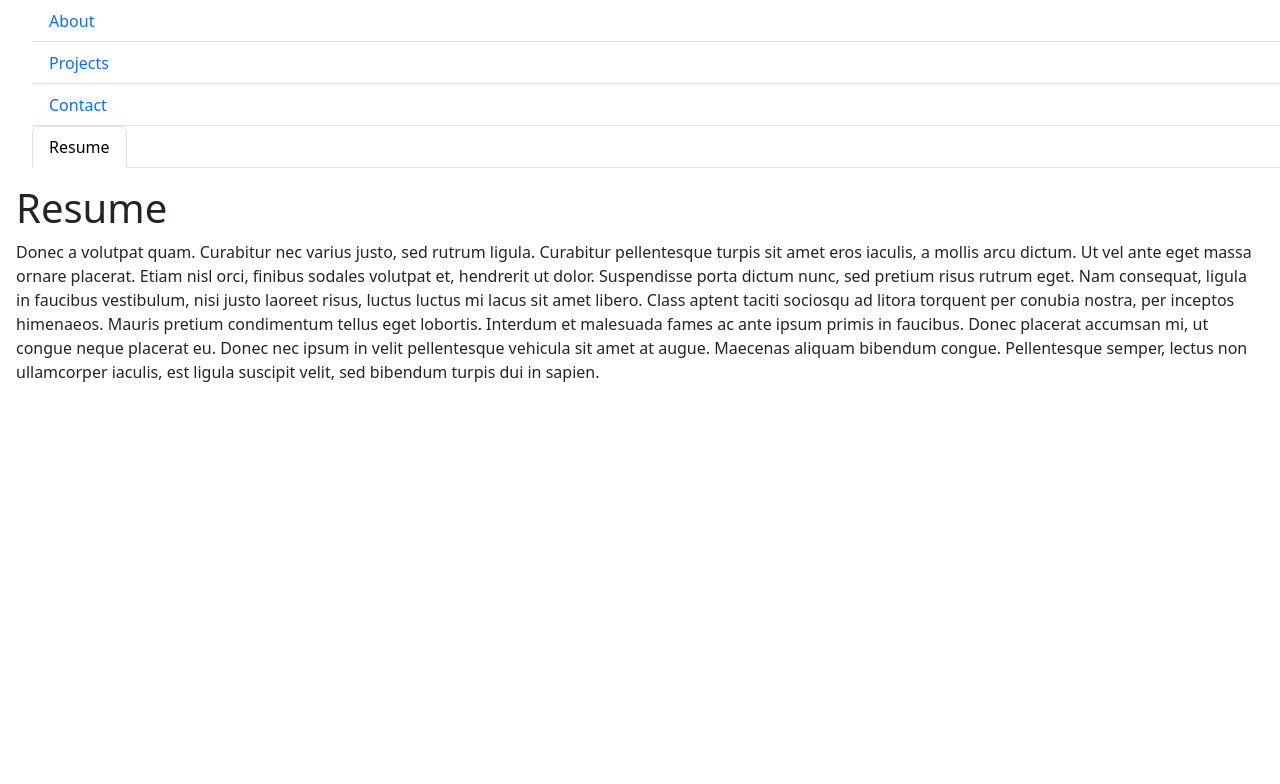
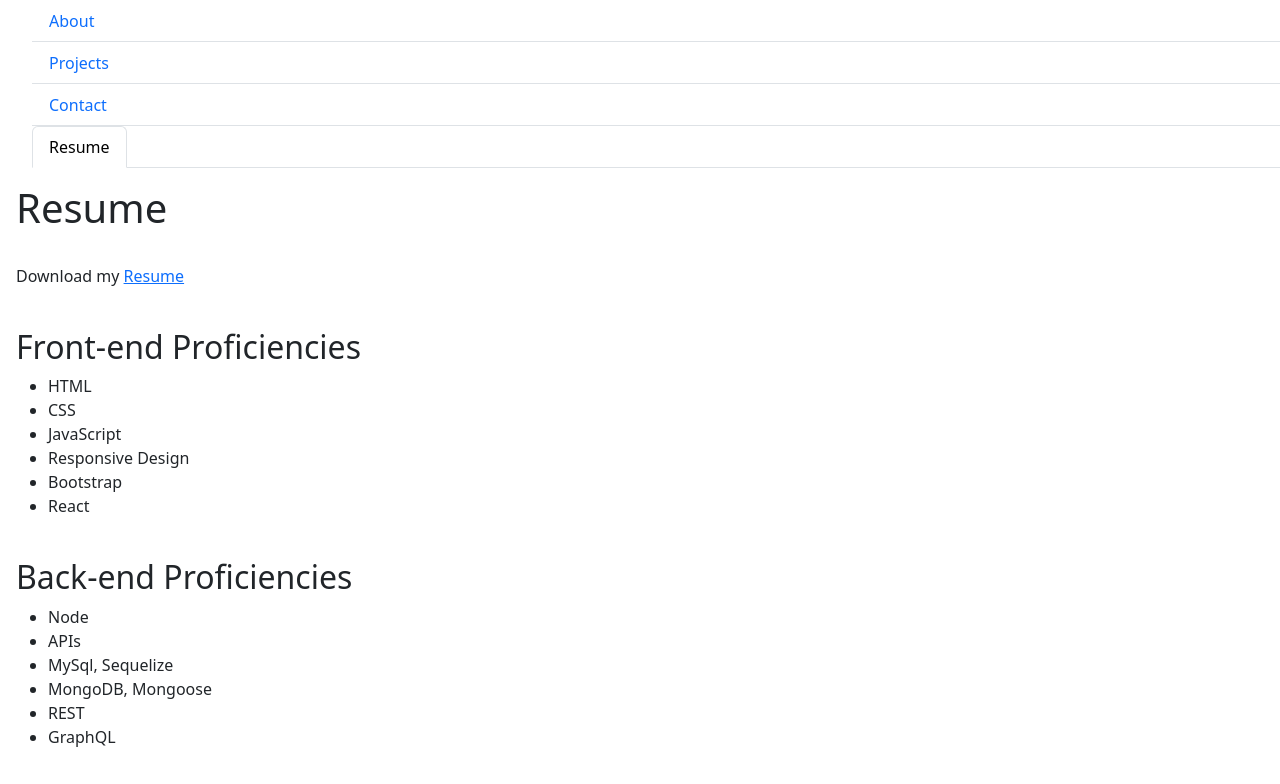
Before and after one commit to juanthtgotaway/Portfol.io, a React (Vite) app: page /Resume in a window 1280 px wide. Shown: the top 784 px of the page. Built offline with nearby package versions, Linux system fonts and the light colour scheme.

Commit message:
adding information to Resume tab

```diff
--- a/src/pages/Contact.jsx
+++ b/src/pages/Contact.jsx
@@ -1,6 +1,6 @@
 import { useState } from "react";
 
-import { validateEmail } from "./utils/helpers";
+import { validateEmail } from "../utils/helpers";
 
 function contactForm() {
 
@@ -55,7 +55,7 @@ function contactForm() {
               </label>
               <label>
                   Message:
-                  <input type="text"
+                  <textarea type="text"
                   name="message"
                   onChange={handleInputChange}
                   placeholder="Your message goes here"
@@ -67,6 +67,6 @@ function contactForm() {
           </form>
         </div>
       );
-}
+};
 
 export default contactForm;
--- a/src/pages/Resume.jsx
+++ b/src/pages/Resume.jsx
@@ -1,22 +1,31 @@
-export default function Resume() {
-    return (
-      <div>
-        <h1>Resume</h1>
-        <p>
-          Donec a volutpat quam. Curabitur nec varius justo, sed rutrum ligula.
-          Curabitur pellentesque turpis sit amet eros iaculis, a mollis arcu
-          dictum. Ut vel ante eget massa ornare placerat. Etiam nisl orci, finibus
-          sodales volutpat et, hendrerit ut dolor. Suspendisse porta dictum nunc,
-          sed pretium risus rutrum eget. Nam consequat, ligula in faucibus
-          vestibulum, nisi justo laoreet risus, luctus luctus mi lacus sit amet
-          libero. Class aptent taciti sociosqu ad litora torquent per conubia
-          nostra, per inceptos himenaeos. Mauris pretium condimentum tellus eget
-          lobortis. Interdum et malesuada fames ac ante ipsum primis in faucibus.
-          Donec placerat accumsan mi, ut congue neque placerat eu. Donec nec ipsum
-          in velit pellentesque vehicula sit amet at augue. Maecenas aliquam
-          bibendum congue. Pellentesque semper, lectus non ullamcorper iaculis,
-          est ligula suscipit velit, sed bibendum turpis dui in sapien.
-        </p>
-      </div>
-    );
-  }
+function Resume () {
+  return (
+    <div>
+      <h1>Resume</h1>
+      <br></br>
+      <p>Download my <a download href="/download/file"> Resume</a></p>
+      <br></br>
+      <h2>Front-end Proficiencies</h2>
+      <ul>
+        <li>HTML</li>
+        <li>CSS</li>
+        <li>JavaScript</li>
+        <li>Responsive Design</li>
+        <li>Bootstrap</li>
+        <li>React</li>
+      </ul>
+      <br></br>
+      <h2>Back-end Proficiencies</h2>
+      <ul>
+        <li>Node</li>
+        <li>APIs</li>
+        <li>MySql, Sequelize</li>
+        <li>MongoDB, Mongoose</li>
+        <li>REST</li>
+        <li>GraphQL</li>
+      </ul>
+    </div>
+  )
+};
+
+export default Resume
```
Also changed, not shown: src/utils/helpers.js (renamed from src/pages/utils/helpers.js).
